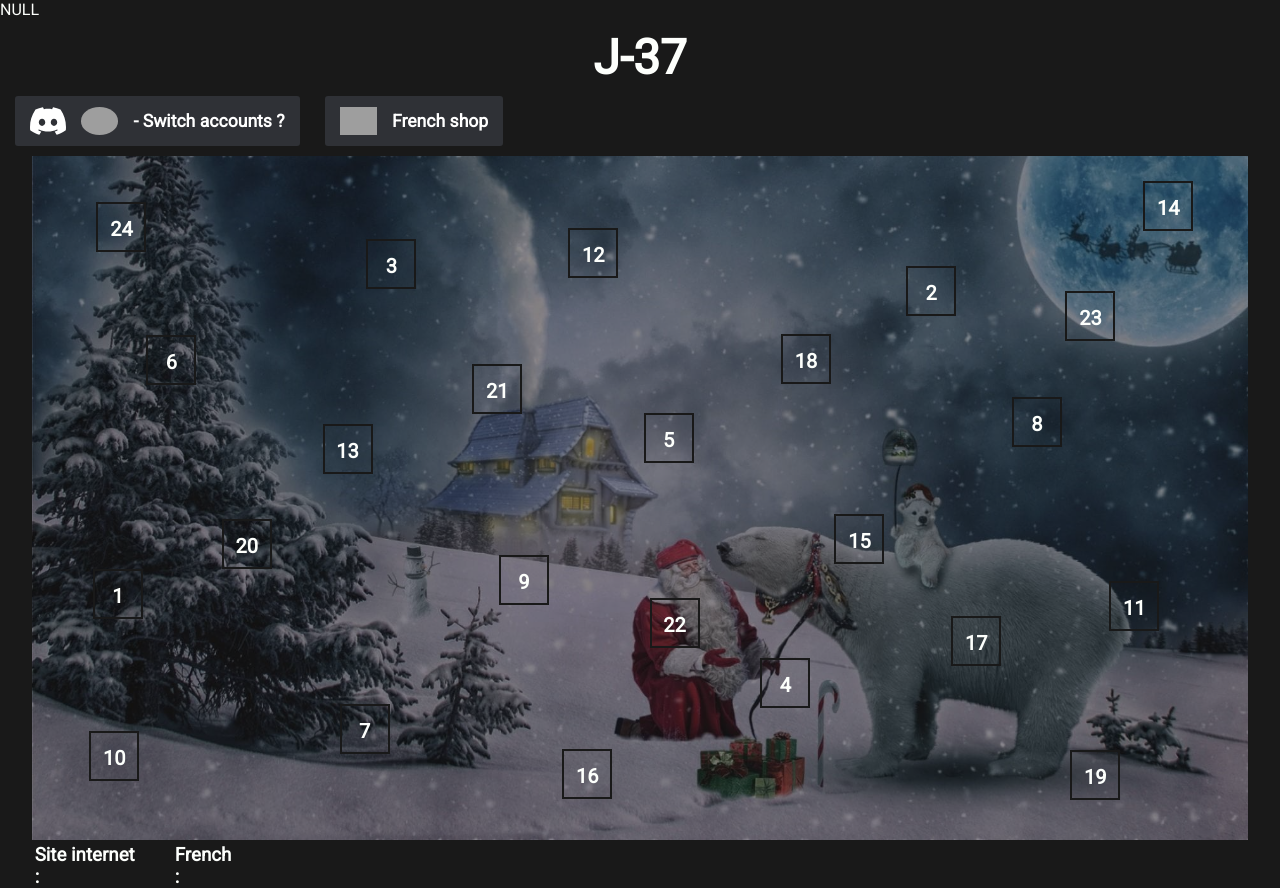
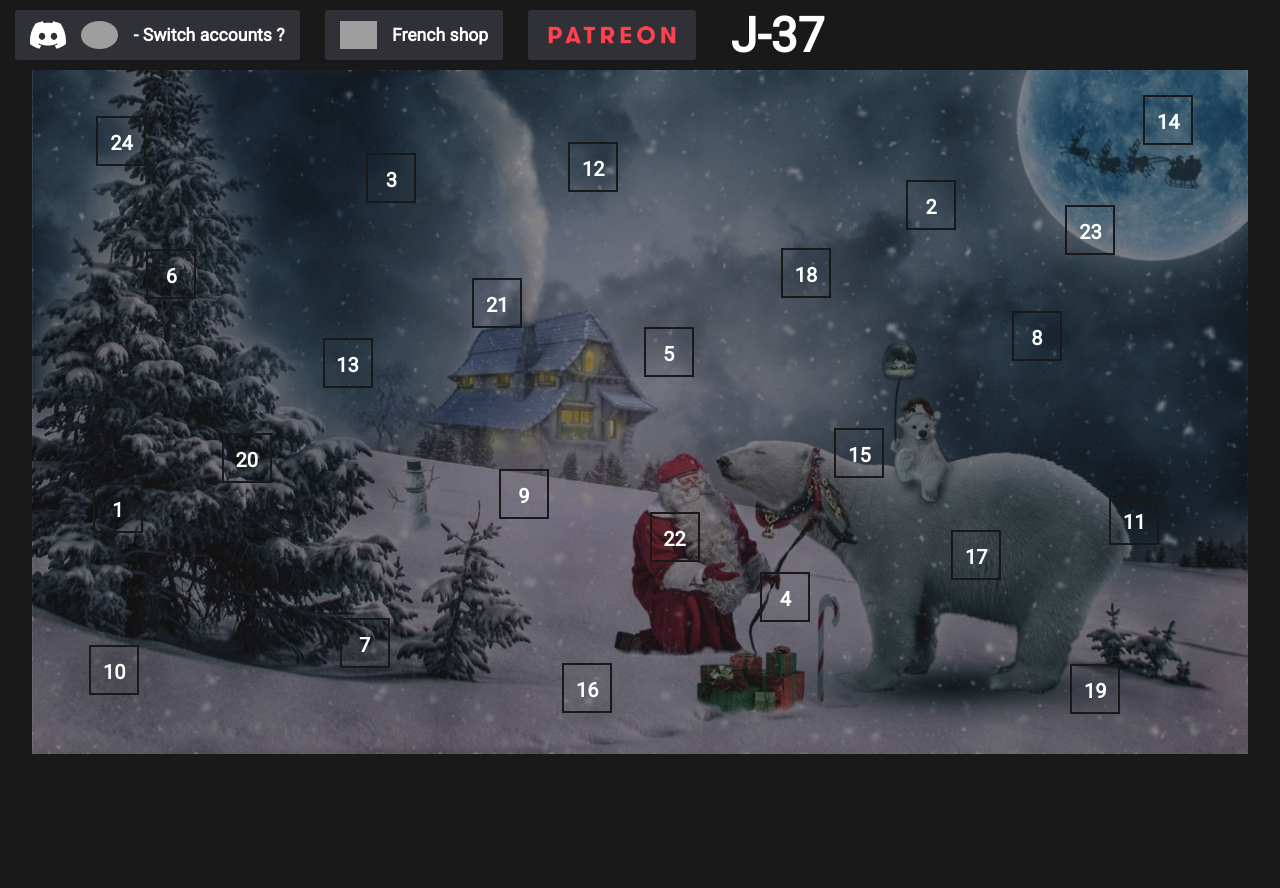
Before and after one commit to StariusTechnologies/FrenchDiscordAdvent, a PHP site: the page made by view/home.php in a window 1280 px wide. After the commit the page ends 754 px from the top, so only its background shows below. Run offline with PHP 8.4, Linux system fonts and the light colour scheme; the template is opened without the code that fills it, so the values that code supplies are empty; grey boxes are pictures that could not be loaded.

Commit message:
Little bit of css

```diff
--- a/public/css/home.css
+++ b/public/css/home.css
@@ -38,6 +38,7 @@ nav {
     height: 50px;
     margin-bottom: 10px;
     padding: 0 15px 0 15px;
+    margin-top: 10px;
 }
 nav > ul {
     display: flex;
@@ -65,10 +66,13 @@ nav > ul > a {
 nav > ul > a > img {
     max-height: 70%;
     width: auto;
-    margin-right: 15px;
+}
+nav > ul > a > img + span {
+    margin-left: 15px;
 }
 .discord-avatar {
     border-radius: 50%;
+    margin-left: 15px;
 }
 #message {
     position: fixed;
--- a/view/home.php
+++ b/view/home.php
@@ -1,18 +1,18 @@
 <?php
 $user = $data['user'];
-var_dump($user);
 ?>
 
-<h1 id="title"></h1>
 <nav>
     <ul>
         <a class="discord-identity" href="index.php?logout=true">
-            <img src="public/images/Discord-Logo-White.svg" alt="Discord_logo_white">
+            <img src="public/images/discord_logo.svg" alt="Discord_logo_white">
             <?php $extention = strpos($user->avatar, 'a_') === 0 ? '.gif' : '.png'; ?>
             <img class="discord-avatar" src="https://cdn.discordapp.com/avatars/<?=$user->id?>/<?=$user->avatar . $extention?>?size=128" alt="Avatar">
-            <?=$user->username?> - Switch accounts ?
+            <span><?=$user->username?> - Switch accounts ?</span>
         </a>
-        <a href="https://frenchdiscord.com"><img src="public/images/french_logo.svg">French shop</a>
+        <a href="https://frenchdiscord.com"><img src="public/images/french_logo.svg"><span>French shop</span></a>
+        <a href="https://patreon.com/frenchdiscord"><img src="public/images/patreon_logo.png"></a>
+        <h1 id="title"></h1>
     </ul>
 </nav>
 <!--<iframe src="https://ptb.discord.com/widget?id=254463427949494292&theme=dark" width="350" height="500" allowtransparency="true" frameborder="0" sandbox="allow-popups allow-popups-to-escape-sandbox allow-same-origin allow-scripts"></iframe>-->
@@ -62,25 +62,3 @@ var_dump($user);
 
     <p id="popupText"></p>
 </div>
-
-<footer>
-    <div class="site">
-        <h3>Site internet :</h3>
-
-        <ul>
-            <li></li>
-            <li></li>
-            <li></li>
-        </ul>
-    </div>
-
-    <div class="french">
-        <h3>French :</h3>
-
-        <ul>
-            <li></li>
-            <li></li>
-            <li></li>
-        </ul>
-    </div>
-</footer>
```
Also changed, not shown: public/images/discord_logo.svg (renamed from public/images/Discord-Logo-White.svg), public/images/patreon_logo.png (added).
